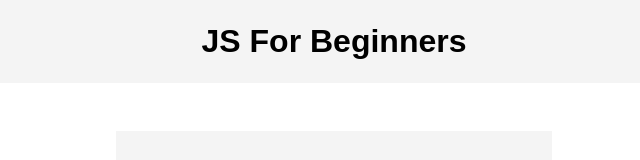
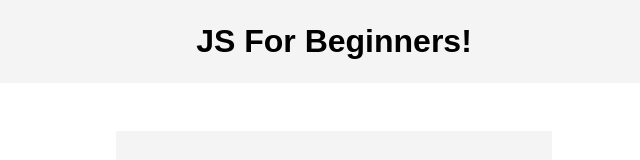
Before and after one commit to huxiaohulll/Web, a plain HTML site: page Javascript/index.html in a window 1280 px wide. Shown: the top 160 px of the page, without its empty margins (306-946 px from the left). Drawn offline with Linux system fonts and the light colour scheme.

Commit message:
test change first

```diff
--- a/Javascript/index.html
+++ b/Javascript/index.html
@@ -9,7 +9,7 @@
   </head>
   <body>
     <header>
-      <h1>JS For Beginners</h1>
+      <h1>JS For Beginners!</h1>
     </header>
 
     <section class="container">
```
